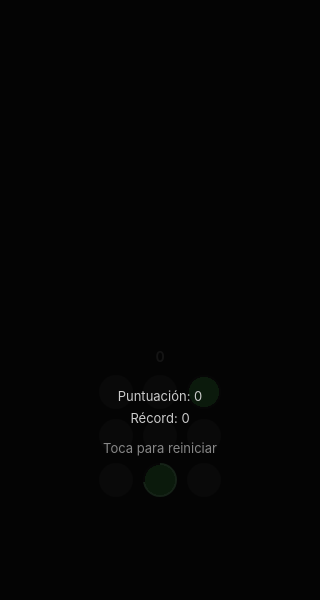
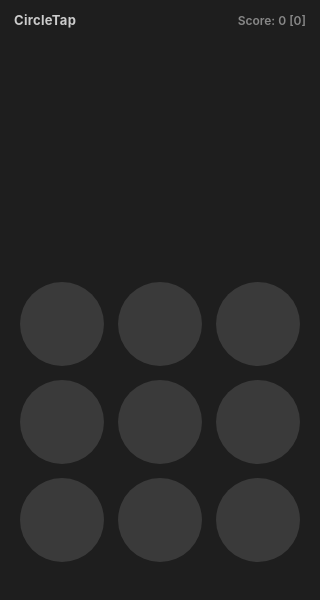
Before and after one commit to uurien/meanwaile, an Electron app: page src/games/circle-tap/index.html in a window 320 px wide. Drawn offline with Linux system fonts and the light colour scheme.

Commit message:
feat(games): let the popover own start/pause and enlarge circle-tap
The game no longer starts on its own — the popover shows "Ready to
play? / Start" until the player's first click, then "Paused /
Continue" from then on, persisting across popup opens/closes for the
life of the app (the popover window is only hidden, never destroyed).
Also show the overlay eagerly on script load, since the popover's
first hidden->visible visibilitychange isn't reliable for a window
created with show:false.

circle-tap itself: bigger board and taller popover to use the full
width, English copy, and a simplified header (title left, "Score: X
[record]" right) instead of a separate live record badge.

Also ignore .DS_Store.

```diff
--- a/src/games/circle-tap/circle-tap.css
+++ b/src/games/circle-tap/circle-tap.css
@@ -9,7 +9,7 @@
   flex-direction: column;
   align-items: center;
   justify-content: center;
-  gap: 10px;
+  gap: 14px;
   height: 100vh;
   background: #1e1e1e;
   color: #ccc;
@@ -18,7 +18,24 @@
 }
 
 #hud {
-  font-size: 14px;
+  position: absolute;
+  top: 12px;
+  left: 14px;
+  right: 14px;
+  display: flex;
+  align-items: center;
+  justify-content: space-between;
+}
+
+#game-title {
+  font-size: 13px;
+  font-weight: 700;
+  color: #ccc;
+  letter-spacing: 0.3px;
+}
+
+#score {
+  font-size: 12px;
   font-weight: 600;
   color: #888;
 }
@@ -26,12 +43,12 @@
 #board {
   display: grid;
   grid-template-columns: repeat(3, 1fr);
-  gap: 10px;
+  gap: 14px;
 }
 
 .cell {
-  width: 34px;
-  height: 34px;
+  width: 84px;
+  height: 84px;
   border-radius: 50%;
   border: none;
   padding: 0;
@@ -45,7 +62,7 @@
     conic-gradient(#8fe39a calc(var(--progress, 1) * 360deg), #2a2a2a 0deg);
 }
 
-#game-over {
+.overlay {
   position: absolute;
   inset: 0;
   display: flex;
@@ -58,11 +75,11 @@
   font-size: 13px;
 }
 
-#game-over[hidden] {
+.overlay[hidden] {
   display: none;
 }
 
-#game-over .hint {
+.overlay .hint {
   color: #888;
   margin-top: 8px;
 }
--- a/src/games/circle-tap/circle-tap.js
+++ b/src/games/circle-tap/circle-tap.js
@@ -32,8 +32,10 @@
   localStorage.setItem(RECORD_KEY, String(value));
 }
 
+let record = getRecord();
+
 function render() {
-  scoreEl.textContent = String(engine.score);
+  scoreEl.textContent = `Score: ${engine.score} [${record}]`;
   for (let i = 0; i < cells.length; i++) {
     cells[i].classList.toggle('active', engine.cells[i] !== null);
     cells[i].style.setProperty('--progress', String(engine.progressFor(i)));
@@ -52,7 +54,7 @@
 
 function endGame() {
   cancelLoop();
-  const record = Math.max(engine.score, getRecord());
+  record = Math.max(engine.score, record);
   setRecord(record);
   finalScoreEl.textContent = String(engine.score);
   recordEl.textContent = String(record);
@@ -105,4 +107,3 @@
 });
 
 render();
-startLoop();
--- a/src/games/circle-tap/index.html
+++ b/src/games/circle-tap/index.html
@@ -1,16 +1,19 @@
 <!DOCTYPE html>
-<html lang="es">
+<html lang="en">
 <head>
   <meta charset="UTF-8" />
   <link rel="stylesheet" href="circle-tap.css" />
 </head>
 <body>
-  <div id="hud"><span id="score">0</span></div>
+  <div id="hud">
+    <h1 id="game-title">CircleTap</h1>
+    <span id="score">Score: 0 [0]</span>
+  </div>
   <div id="board"></div>
-  <div id="game-over" hidden>
-    <p>Puntuación: <span id="final-score"></span></p>
-    <p>Récord: <span id="record-score"></span></p>
-    <p class="hint">Toca para reiniciar</p>
+  <div id="game-over" class="overlay" hidden>
+    <p>Score: <span id="final-score"></span></p>
+    <p>Record: <span id="record-score"></span></p>
+    <p class="hint">Tap to restart</p>
   </div>
   <script type="module" src="circle-tap.js"></script>
 </body>
--- a/src/main.ts
+++ b/src/main.ts
@@ -19,7 +19,7 @@
 function createPopover(): BrowserWindow {
   const win = new BrowserWindow({
     width: 320,
-    height: 160,
+    height: 340,
     show: false,
     frame: false,
     resizable: false,
```
Also changed, not shown: src/popover/index.html (+3 -3 lines), src/popover/popover.js (+29 -3 lines), tests/games/circle-tap/circle-tap.test.ts (+26 -8 lines), tests/popover/popover.test.ts (+48 -4 lines), 1 other file.
